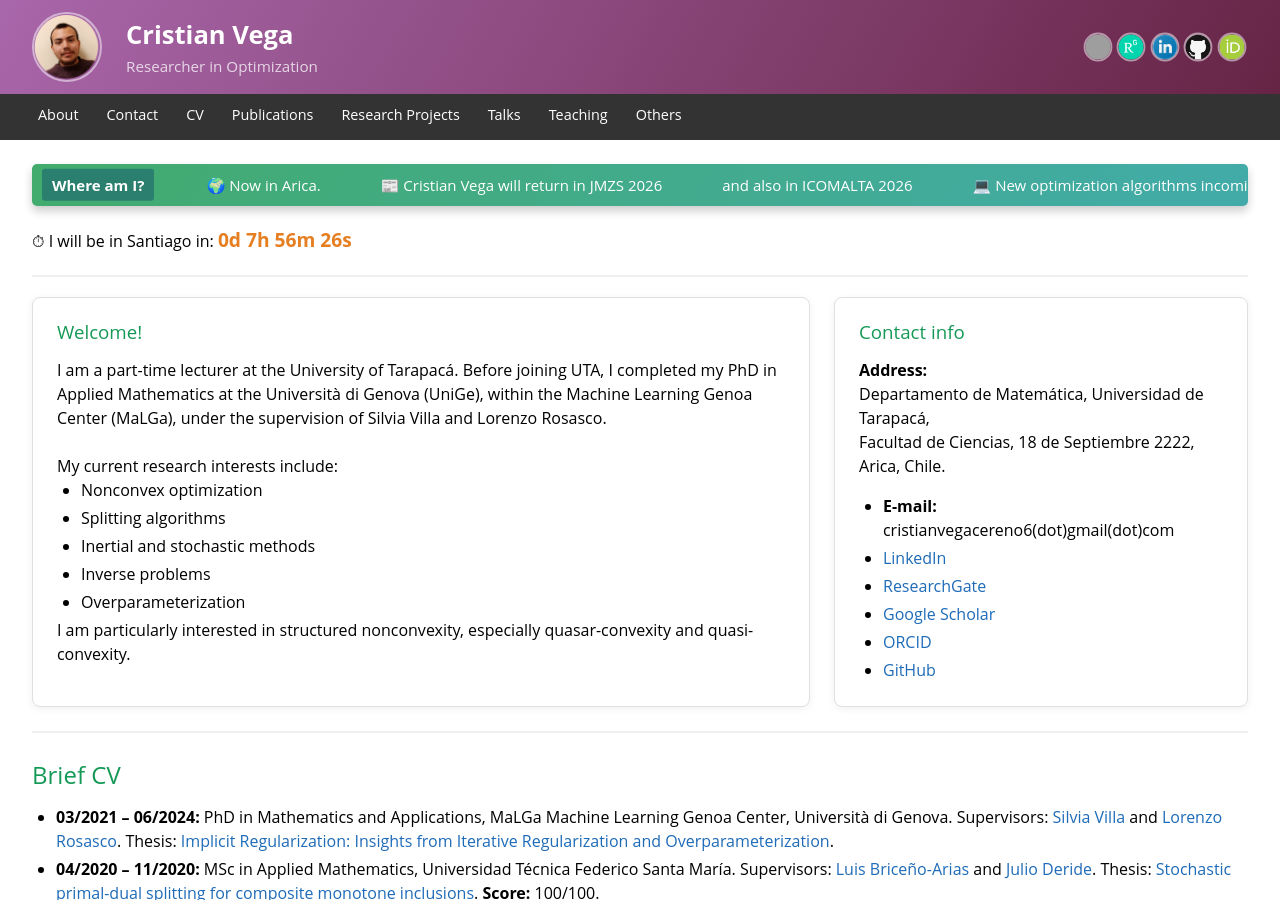
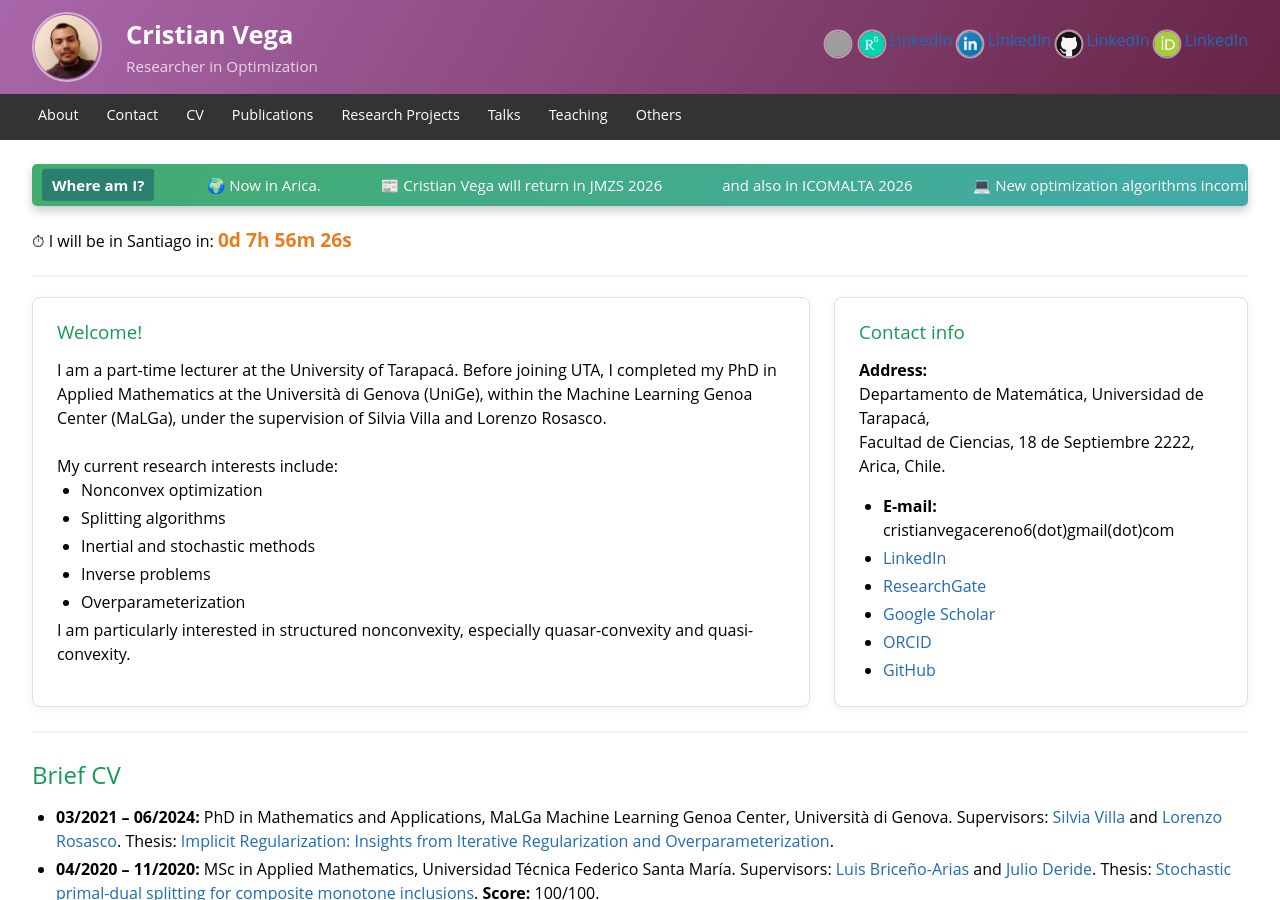
Before and after one commit to cristianvega1995/cristianvega1995.github.io, a Jekyll site: the page index.html, which Jekyll copies as it is, in a window 1280 px wide and 900 px high. Built offline with Jekyll 4.4.1, drawn with Linux system fonts in a browser that asks for light colours; grey boxes are pictures that could not be loaded.

Commit message:
Update index.html

```diff
--- a/index.html
+++ b/index.html
@@ -227,11 +227,11 @@
     <div style="flex: 1;"></div> <!-- hfill equivalent -->
 
     <div class="social-icons">
-        <img src="Googlescholar.png" alt="Google Scholar">
-        <img src="ResearchGate.png" alt="ResearchGate">
-        <img src="Linkedin.png" alt="LinkedIn">
-        <img src="Github.png" alt="GitHub">
-        <img src="Orcid.png" alt="ORCID">
+       <a href="https://www.linkedin.com/in/cristian-jes%C3%BAs-vega-cere%C3%B1o-447258104/"> <img src="Googlescholar.png" alt="Google Scholar"></a>
+        <img src="ResearchGate.png" alt="ResearchGate"><a href="https://www.linkedin.com/in/cristian-jes%C3%BAs-vega-cere%C3%B1o-447258104/">LinkedIn</a>
+        <img src="Linkedin.png" alt="LinkedIn"><a href="https://www.linkedin.com/in/cristian-jes%C3%BAs-vega-cere%C3%B1o-447258104/">LinkedIn</a>
+        <img src="Github.png" alt="GitHub"><a href="https://www.linkedin.com/in/cristian-jes%C3%BAs-vega-cere%C3%B1o-447258104/">LinkedIn</a>
+        <img src="Orcid.png" alt="ORCID"><a href="https://www.linkedin.com/in/cristian-jes%C3%BAs-vega-cere%C3%B1o-447258104/">LinkedIn</a>
     </div>
 </header>
 
```
